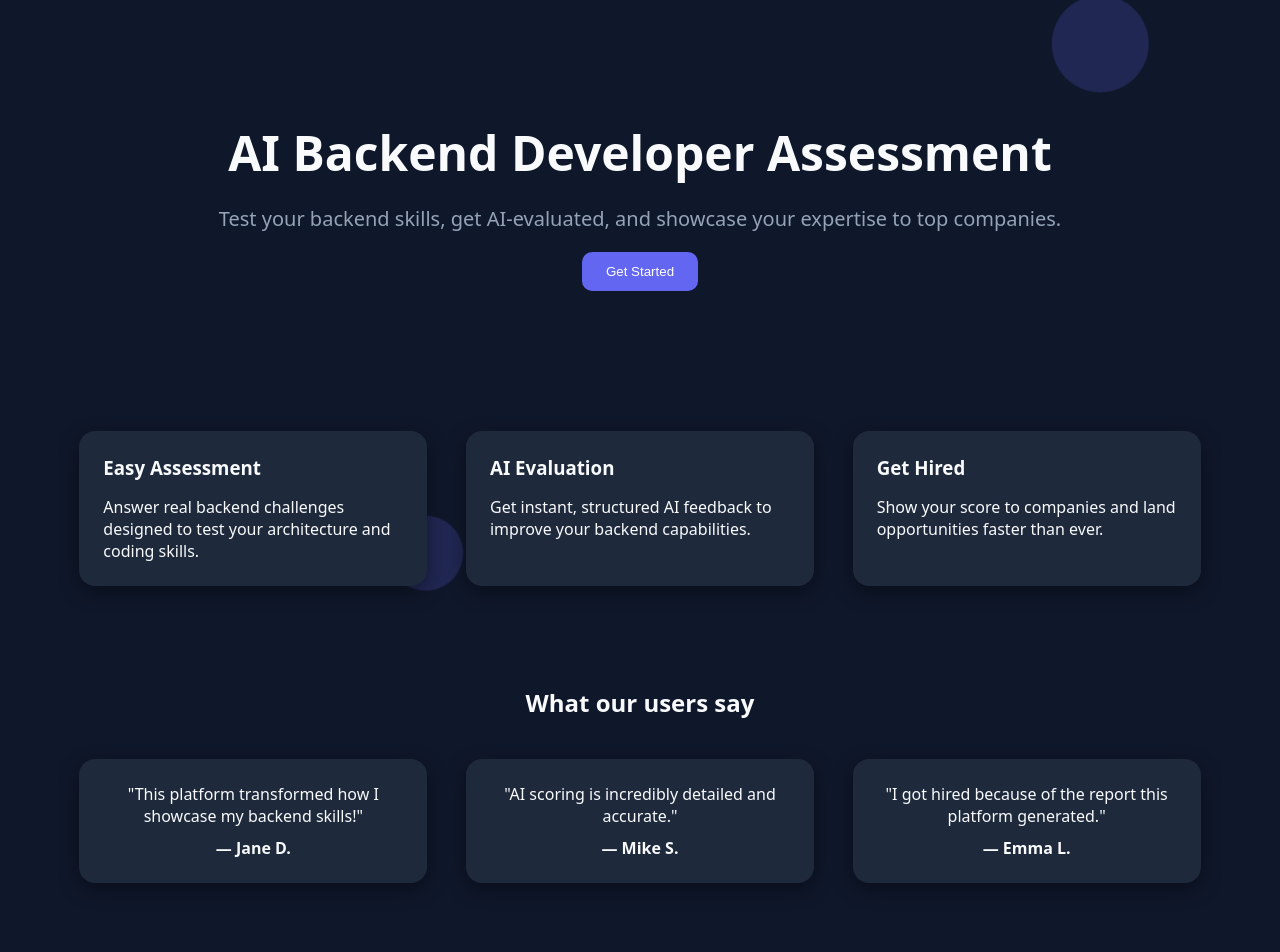
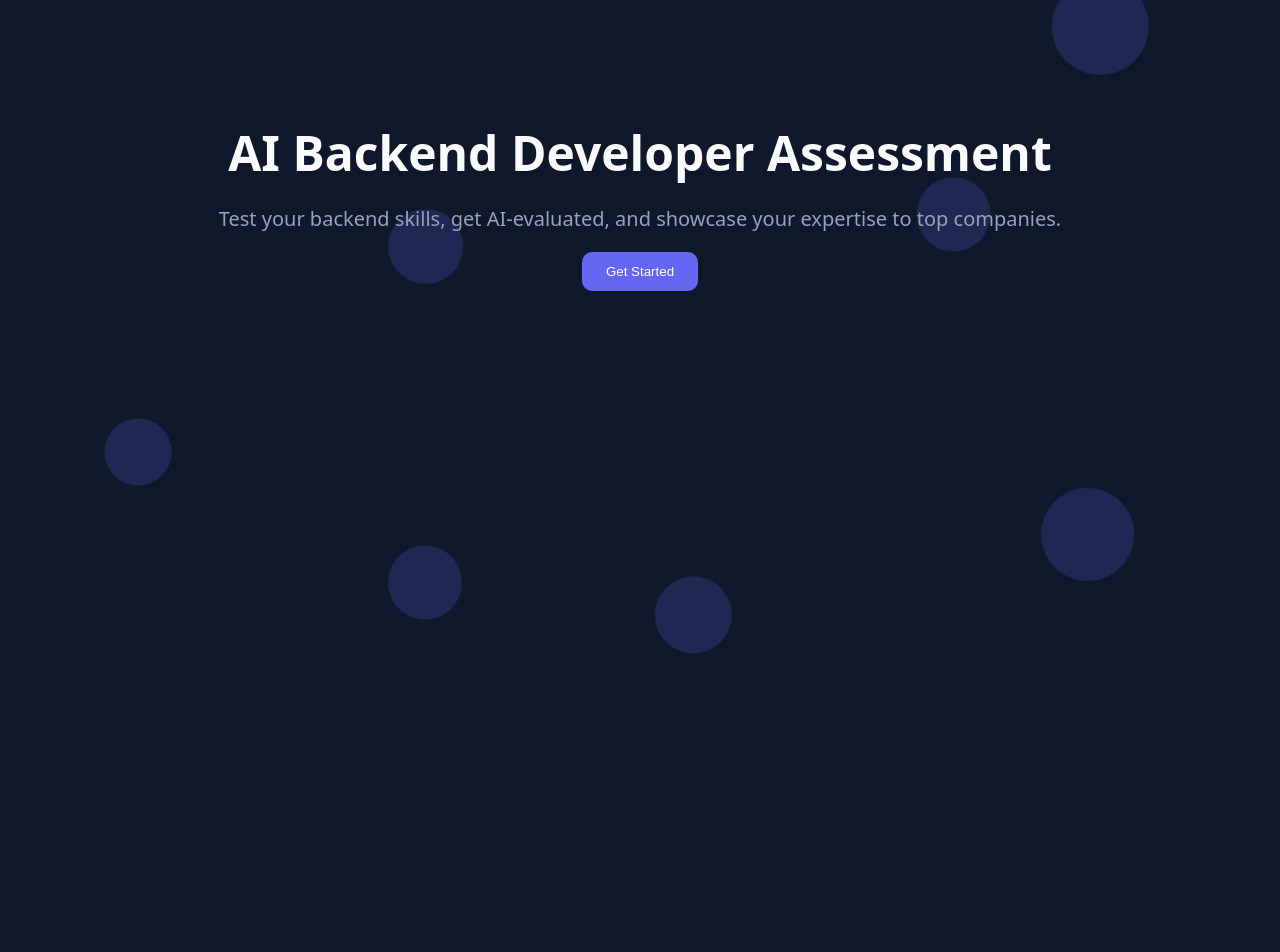
Before and after one commit to Rabbi111-cloud/AI--Assessment-Platform, a Next.js app: page / in a window 1280 px wide. Shown: the top 952 px of the page. After the commit the page ends 800 px from the top, so only its background shows below. Built offline with nearby package versions, Linux system fonts and the light colour scheme.

Commit message:
Update page.js

```diff
--- a/app/page.js
+++ b/app/page.js
@@ -1,9 +1,10 @@
+"use client"; // MUST be the very first line
 import { useEffect } from "react";
 
 export default function Home() {
   useEffect(() => {
-    // Create random bubbles
     const container = document.getElementById("bubble-container");
+    if (!container) return;
     for (let i = 0; i < 15; i++) {
       const bubble = document.createElement("div");
       bubble.className = "bubble";
@@ -30,38 +31,7 @@ export default function Home() {
         </a>
       </section>
 
-      <section style={{ display: "flex", justifyContent: "space-around", marginTop: "60px" }}>
-        <div className="card" style={{ width: "30%" }}>
-          <h3>Easy Assessment</h3>
-          <p>Answer real backend challenges designed to test your architecture and coding skills.</p>
-        </div>
-        <div className="card" style={{ width: "30%" }}>
-          <h3>AI Evaluation</h3>
-          <p>Get instant, structured AI feedback to improve your backend capabilities.</p>
-        </div>
-        <div className="card" style={{ width: "30%" }}>
-          <h3>Get Hired</h3>
-          <p>Show your score to companies and land opportunities faster than ever.</p>
-        </div>
-      </section>
-
-      <section style={{ marginTop: "80px", textAlign: "center" }}>
-        <h2>What our users say</h2>
-        <div style={{ display: "flex", justifyContent: "space-around", marginTop: "40px" }}>
-          <div className="card" style={{ width: "30%" }}>
-            <p>"This platform transformed how I showcase my backend skills!"</p>
-            <p style={{ fontWeight: "bold", marginTop: "10px" }}>— Jane D.</p>
-          </div>
-          <div className="card" style={{ width: "30%" }}>
-            <p>"AI scoring is incredibly detailed and accurate."</p>
-            <p style={{ fontWeight: "bold", marginTop: "10px" }}>— Mike S.</p>
-          </div>
-          <div className="card" style={{ width: "30%" }}>
-            <p>"I got hired because of the report this platform generated."</p>
-            <p style={{ fontWeight: "bold", marginTop: "10px" }}>— Emma L.</p>
-          </div>
-        </div>
-      </section>
+      {/* ...rest of landing page */}
     </main>
   );
 }
```
